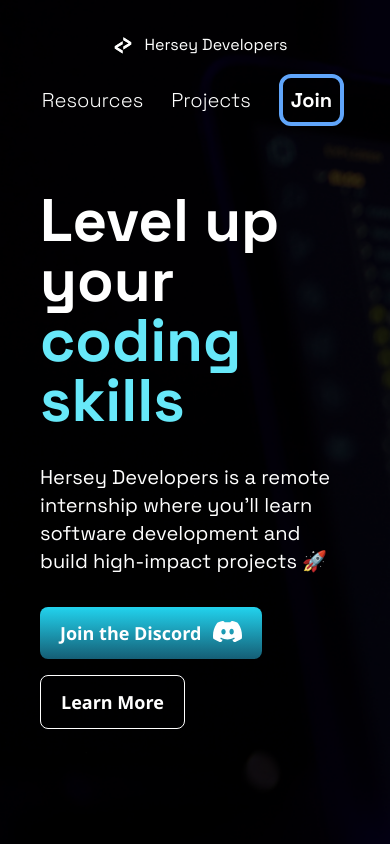
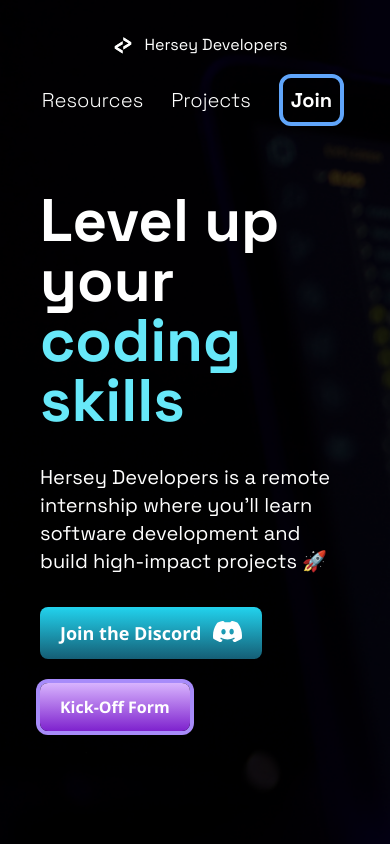
Before and after one commit to alexstrugacz/Hersey-Developers, a React (Create React App) app: page / in a window 390 px wide. Shown: the top 844 px of the page. Built offline with nearby package versions, Linux system fonts and the light colour scheme.

Commit message:
add kick-off form to landing

```diff
--- a/package.json
+++ b/package.json
@@ -11,6 +11,7 @@
     "@types/node": "^16.18.10",
     "@types/react": "^18.0.26",
     "@types/react-dom": "^18.0.10",
+    "browser-router": "^0.2.0",
     "firebase": "^9.15.0",
     "firebase-tools": "^11.19.0",
     "heroicons": "^2.0.13",
--- a/src/components/global/DiscordButton.tsx
+++ b/src/components/global/DiscordButton.tsx
@@ -21,7 +21,7 @@
         <button
             onClick={handleClick}
             className={
-                `bg-gradient-to-b ${props.startColor} ${props.endColor} rounded-lg p-3 px-5 w-fit hover:cursor-pointer hover:scale-105 transition-all`
+                ` bg-gradient-to-b ${props.startColor} ${props.endColor} rounded-lg p-3 px-5 w-fit hover:cursor-pointer hover:scale-105 transition-all`
             }
         >
 
--- a/src/components/global/LearnMoreButton.tsx
+++ b/src/components/global/LearnMoreButton.tsx
@@ -18,7 +18,7 @@
     }
 
     return (
-        <div className="mt-4 md:mt-0">
+        <div className="mt-4 md:mt-0 hidden md:block">
             <button
                 onClick={handleClick}
                 className={
--- a/src/components/landing-page/header/NavbarTitle.tsx
+++ b/src/components/landing-page/header/NavbarTitle.tsx
@@ -36,7 +36,11 @@
                         text={"Learn More"}
                         startColor={"from-black-400"}
                         endColor={"to-black-400"} />
+
                 </div>
+                <a href='https://forms.gle/8ErZ3G2VQZERawyX6' className='flex mt-6 bg-gradient-to-b from-purple-300 to-purple-700 rounded-lg p-3 px-5 w-fit hover:cursor-pointer hover:scale-105 transition-all font-UI text-white ring-4 ring-violet-400 font-bold'>
+                    Kick-Off Form
+                </a>
             </div>
             <div className={`fixed top-0 flex flex-col md:flex-row z-50 p-4 md:p-5 w-full ${(!props.transparent || opened) ? "bg-zinc-50 bg-opacity-90 shadow-lg" : ""}`}>
                 <div className='flex justify-between flex-col md:flex-row items-center w-full'>
```
Also changed, not shown: 1 other file (tests, documents, lock files or other folders).
